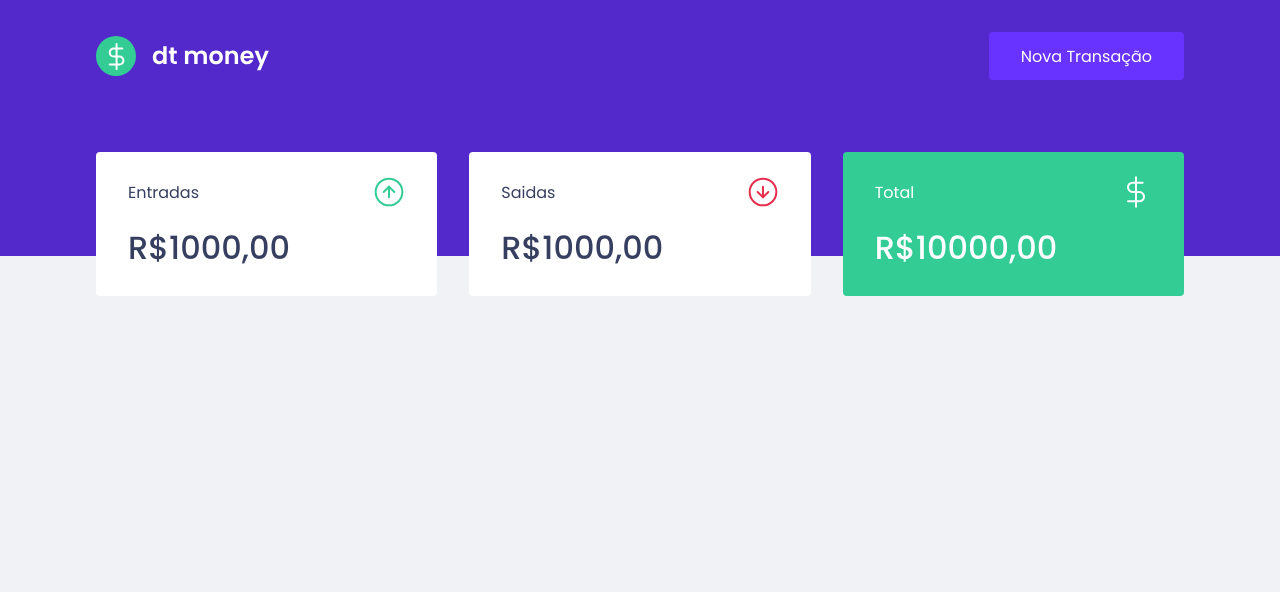
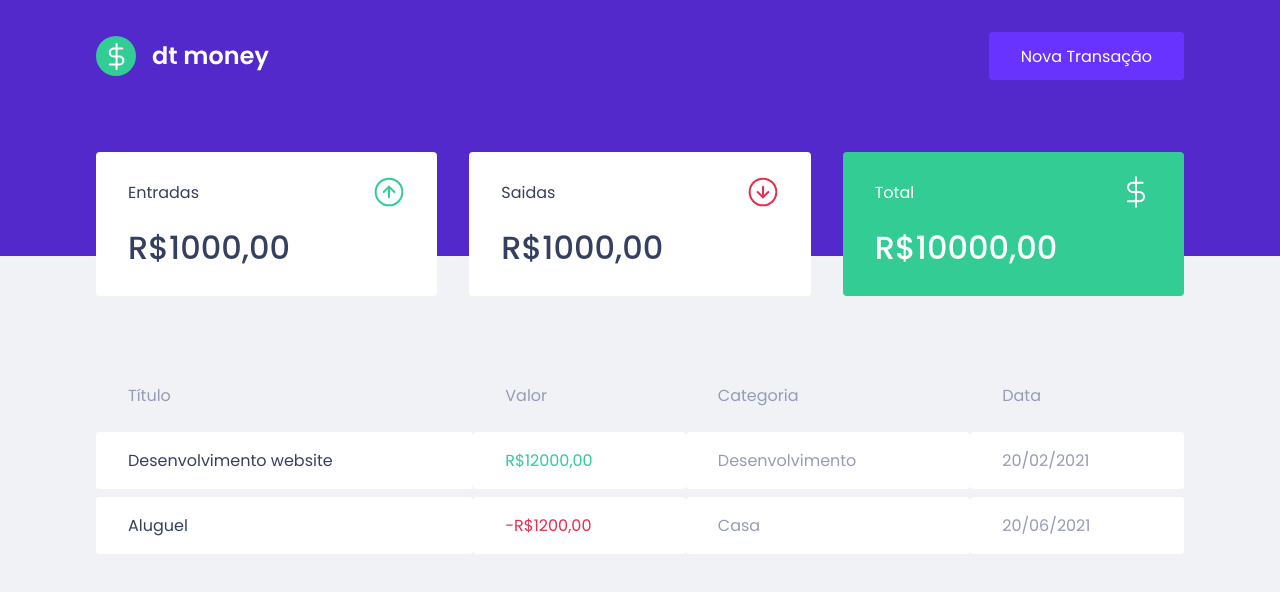
Before and after one commit to Jefferson066/rocketseat-dtmoney, a React (Create React App) app: page / in a window 1280 px wide. Shown: the top 592 px of the page. Built offline with nearby package versions, Linux system fonts and the light colour scheme.

Commit message:
componentizacao

```diff
--- a/src/components/Dashboard/index.tsx
+++ b/src/components/Dashboard/index.tsx
@@ -1,9 +1,11 @@
 import { Summary } from '../Summary';
+import { TransactionTable } from '../TransactionsTable';
 import { Container } from './styles';
 export function Dashboard() {
   return(
     <Container>
       <Summary />
+      <TransactionTable/>
     </Container>
   )
 }
--- a/src/components/Summary/styles.ts
+++ b/src/components/Summary/styles.ts
@@ -26,6 +26,7 @@
       font-weight: 500;
       line-height: 3rem;
     }
+
     &.highligth-background {
       background: var(--green);
       color: #FFF;
--- /dev/null
+++ b/src/components/TransactionsTable/index.tsx
@@ -0,0 +1,35 @@
+import { Container } from "./styles";
+
+export function TransactionTable() {
+  return(
+    <Container>
+      <table>
+        <thead>
+          <tr>
+            <th>Título</th>
+            <th>Valor</th>
+            <th>Categoria</th>
+            <th>Data</th>
+          </tr>
+        </thead>
+
+        <tbody>
+          <tr>
+            <td>Desenvolvimento website</td>
+            <td className="deposit">R$12000,00</td>
+            <td>Desenvolvimento</td>
+            <td>20/02/2021</td>
+          </tr>
+
+          <tr>
+            <td>Aluguel</td>
+            <td className="withdraw"> -R$1200,00</td>
+            <td>Casa</td>
+            <td>20/06/2021</td>
+          </tr>
+
+        </tbody>
+      </table>
+    </Container>
+  );
+}
--- /dev/null
+++ b/src/components/TransactionsTable/styles.ts
@@ -0,0 +1,41 @@
+import styled from "styled-components";
+
+export const Container = styled.div`
+  margin-top: 4rem;
+
+  table {
+    width: 100%;
+    border-spacing: 0 0.5rem;
+
+    th {
+      color: var(--text-body);
+      font-weight: 400;
+      padding: 1rem 2rem;
+      text-align: left;
+      line-height: 1.5rem;
+    }
+
+    td {
+      padding: 1rem 2rem;
+      border:0;
+      background: var(--shape);
+      color: var(--text-body);
+      border-radius: 0.25rem;
+
+      &:first-child{
+        color: var(--text-title);
+      }
+
+      &.deposit{
+        color: var(--green);
+      }
+
+      &.withdraw{
+        color: var(--red);
+      }
+
+    }
+
+
+  }
+`
```
